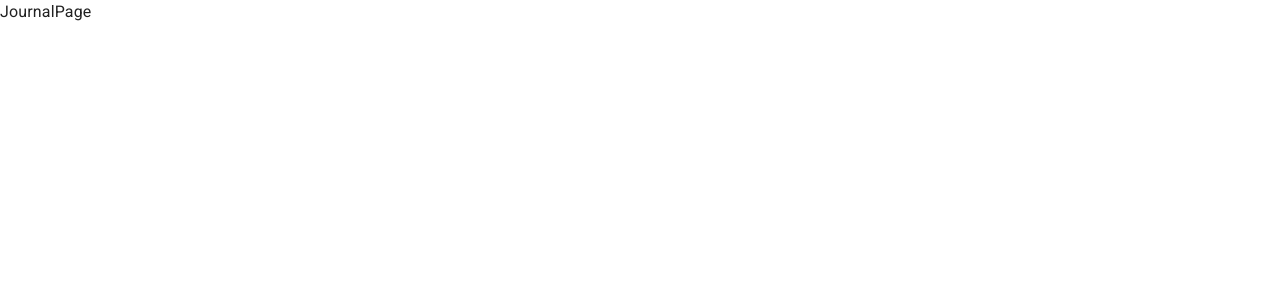
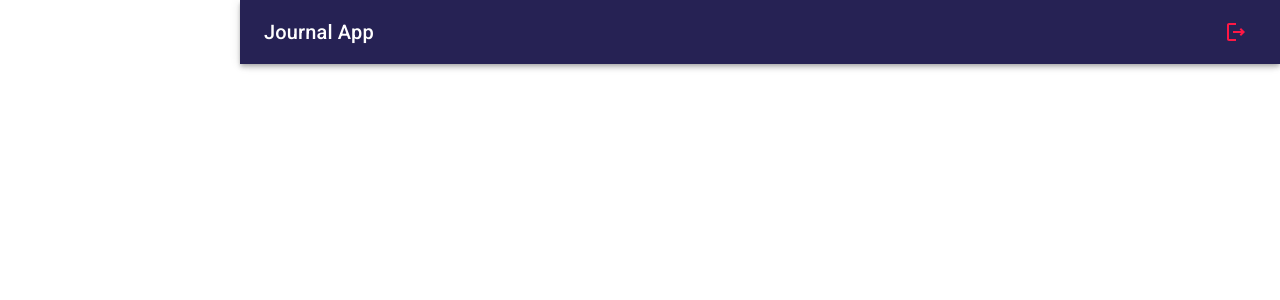
Before and after one commit to ManuUSS/Journal-App, a React (Vite) app: page / in a window 1280 px wide. Shown: the top 300 px of the page. Built offline with nearby package versions, Linux system fonts and the light colour scheme.

Commit message:
Layout del modulo Journal

```diff
--- /dev/null
+++ b/src/journal/components/Navbar.jsx
@@ -0,0 +1,34 @@
+import { LogoutOutlined, MenuOutlined } from "@mui/icons-material"
+import { AppBar, Grid, IconButton, Toolbar, Typography } from "@mui/material"
+
+export const Navbar = ({ draweWidth: drawerWidth = 240 }) => {
+  return (
+    <AppBar
+        position="fixed"
+        sx={{
+            width: { sm: `calc(100% - ${ drawerWidth }px)` },
+            ml: { sm: `${ drawerWidth }px` }
+        }}
+    >
+        <Toolbar>
+            <IconButton
+                color="inherit"
+                edge='start'
+                sx={{ mr: 2, display: { sm: 'none' }}}
+            >
+                <MenuOutlined />
+            </IconButton>
+            <Grid container
+                direction="row"
+                justifyContent="space-between"
+                alignItems="center"
+            >
+                <Typography variant="h6" noWrap >Journal App</Typography>
+                <IconButton color="error">
+                    <LogoutOutlined />
+                </IconButton>
+            </Grid>
+        </Toolbar>
+    </AppBar>
+  )
+}
--- /dev/null
+++ b/src/journal/layout/JournalLayout.jsx
@@ -0,0 +1,18 @@
+import { Box } from "@mui/system"
+import { Navbar } from "../components/Navbar";
+
+const drawerWidth = 240;
+
+export const JournalLayout = ({ children }) => {
+  return (
+    <Box sx={{ display: 'flex' }}>
+        <Navbar draweWidth={drawerWidth} />
+        <Box
+            component="main"
+            sx={{ flexGrow: 1, p: 3 }}
+        >
+            { children }
+        </Box>
+    </Box>
+  )
+}
--- a/src/journal/pages/JournalPage.jsx
+++ b/src/journal/pages/JournalPage.jsx
@@ -1,6 +1,10 @@
+import { Typography } from "@mui/material"
+import { JournalLayout } from "../layout/JournalLayout"
 
 export const JournalPage = () => {
   return (
-    <div>JournalPage</div>
+    <JournalLayout>
+      <Typography></Typography>
+    </JournalLayout>
   )
 }
```
